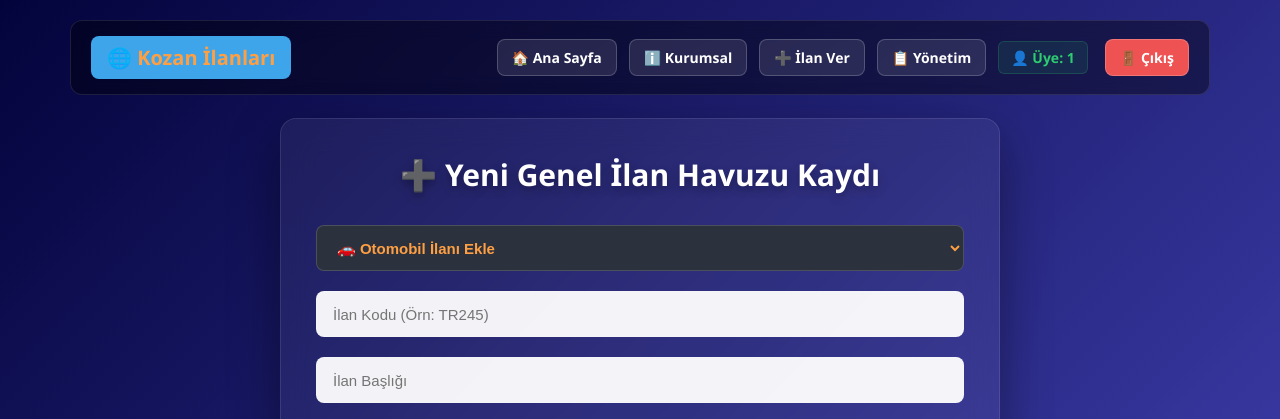
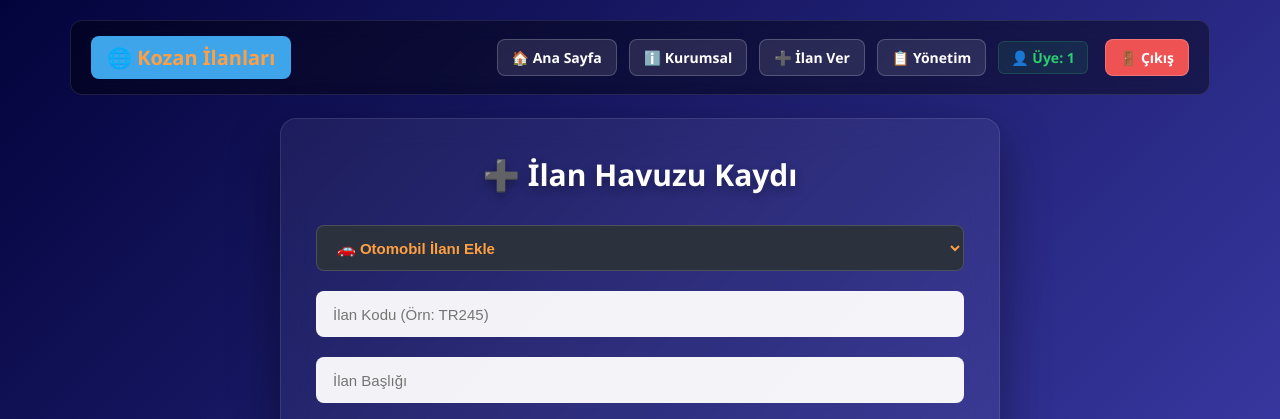
Before and after one commit to Vlayta/kozanilanlari.com, a Flask app: page /urun_ekle_sayfa in a window 1280 px wide. Shown: the top 419 px of the page. Run offline with Flask 3, Linux system fonts and the light colour scheme; the visitor is signed in with stand-in values (Sample User, id 1).

Commit message:
Update urun_ekle.html

```diff
--- a/templates/urun_ekle.html
+++ b/templates/urun_ekle.html
@@ -4,7 +4,7 @@
 <div class="main genis-panel" style="max-width: 720px;">
     <!-- novalidate eklenerek tarayıcının görünmeyen gizli alanlar yüzünden formu kilitlemesi engellendi -->
     <form action="{{ url_for('urun_ekle') }}" method="post" enctype="multipart/form-data" novalidate>
-        <label class="form-baslik"> ➕ Yeni Genel İlan Havuzu Kaydı </label>
+        <label class="form-baslik"> ➕ İlan Havuzu Kaydı </label>
 
         <!-- Kategori Seçim Menüsü -->
         <div class="form-satir">
```
